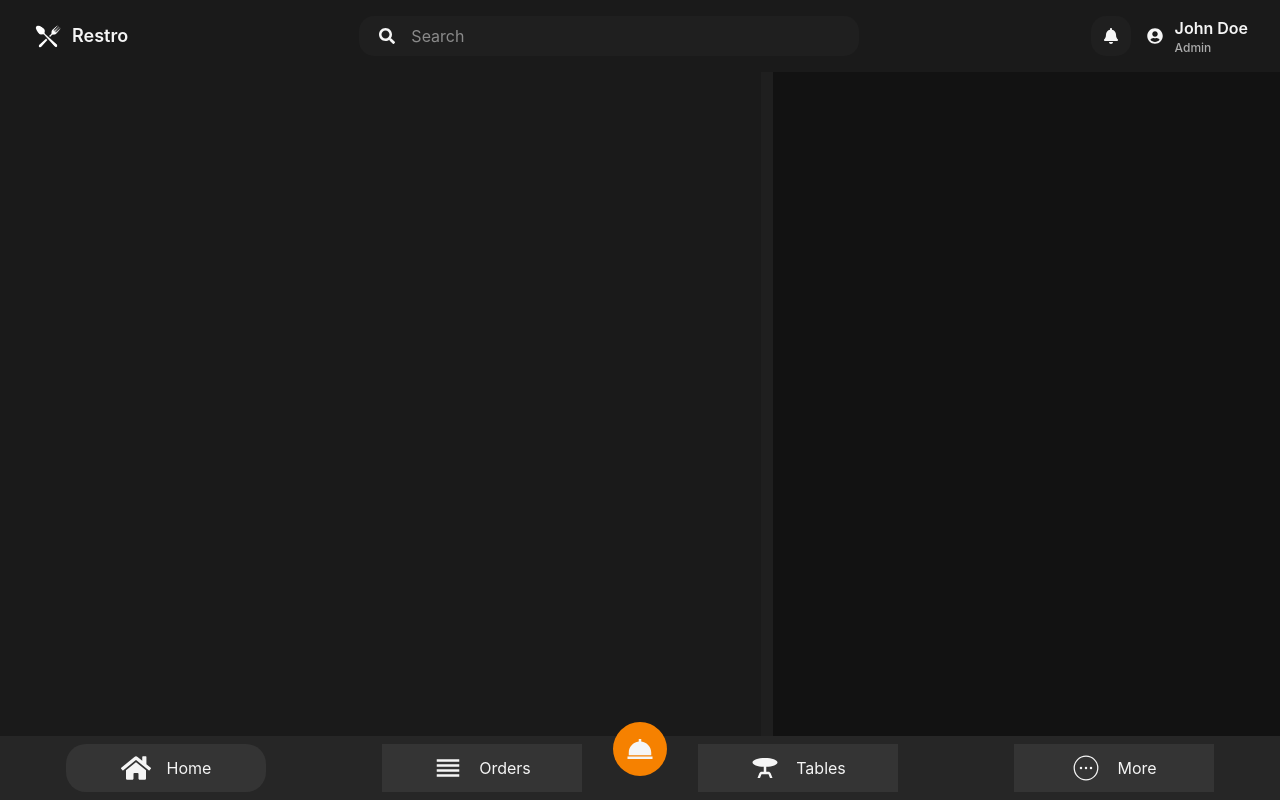
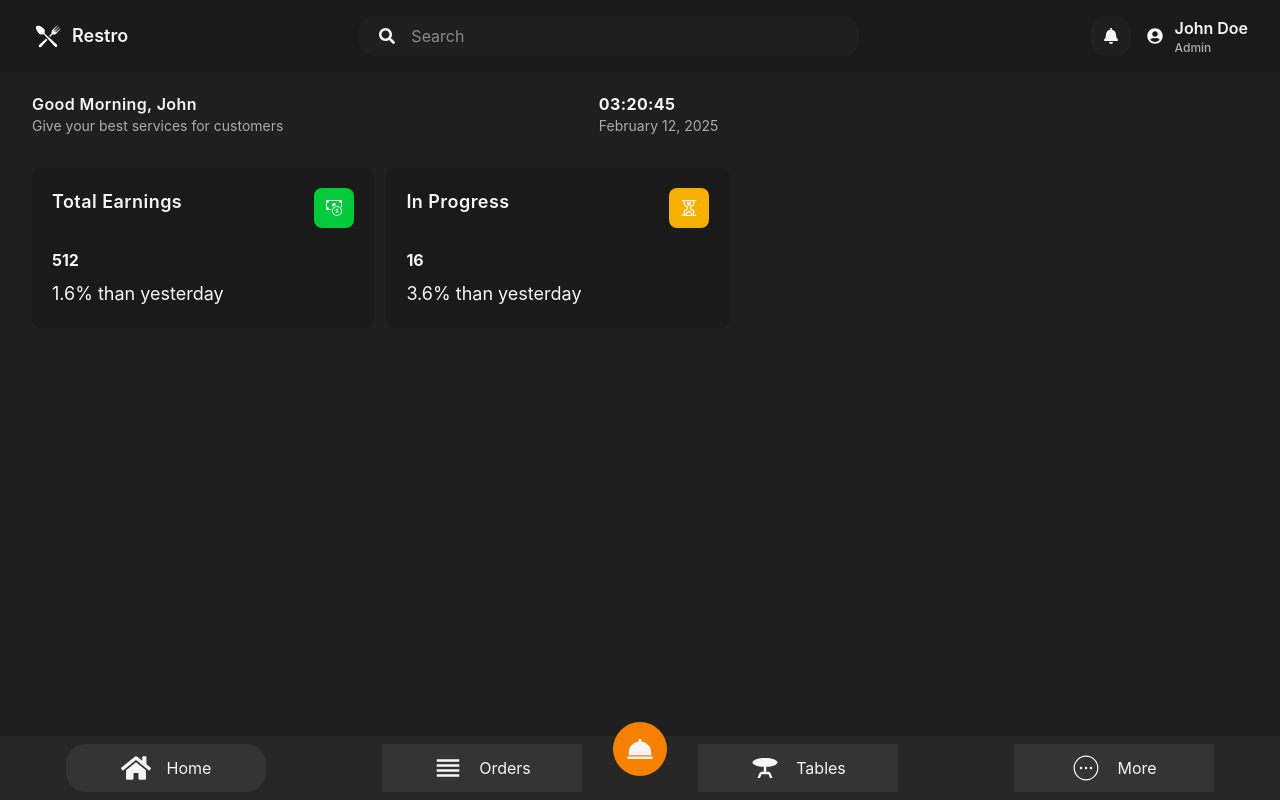
Before and after one commit to luizimcpi/pos, a React (Vite) app in the folder pos-frontend/: page / in a window 1280 px wide. Built offline with nearby package versions, Linux system fonts and the light colour scheme.

Commit message:
feat: add greetings and minicard to home

```diff
--- /dev/null
+++ b/pos-frontend/src/components/home/Greetings.jsx
@@ -0,0 +1,35 @@
+import React, {useState, useEffect} from "react";
+
+const Greetings = () => {
+
+    const [dateTime, setDateTime] = useState(new Date());
+
+    useEffect(() => {
+        const timer = setInterval(() => setDateTime(new Date()), 1000);
+        return () => clearInterval(timer);
+    }, []);
+
+    const formatDate = (date) => {
+        const months = ["January", "February", "March", "April", "May", "June", "July", "August", "September", "October", "November", "December"];
+        return `${months[date.getMonth()]} ${String(date.getDate()).padStart(2, '0')}, ${date.getFullYear()}`;
+    };
+
+    const formatTime = (date) => {
+        return `${String(date.getHours()).padStart(2, '0')}:${String(date.getMinutes()).padStart(2, '0')}:${String(date.getSeconds()).padStart(2, '0')}`;
+    };
+
+    return (
+        <div className="flex justify-between items-center px-8 mt-5">
+            <div>
+                <h1 className="text-[#f5f5f5] text-2x1 font-semibold tracking-wide">Good Morning, John</h1>
+                <p className="text-[#ababab] text-sm">Give your best services for customers</p>
+            </div>
+            <div>
+                <h1 className="text-[#f5f5f5] text-3x1 font-bold tracking-wide w-[130px]">{formatTime(dateTime)}</h1>
+                <p className="text-[#ababab] text-sm">{formatDate(dateTime)}</p>
+            </div>
+        </div>
+    )
+}
+
+export default Greetings;
--- /dev/null
+++ b/pos-frontend/src/components/home/MiniCard.jsx
@@ -0,0 +1,18 @@
+import React from "react";
+
+const MiniCard  = ({title, icon, number, footerNum}) => {
+    return (
+        <div className="bg-[#1a1a1a] py-5 px-5 rounded-lg w-[50%]">
+            <div className="flex items-start justify-between">
+                <h1 className="text-[#f5f5f5] text-lg font-semibold tracking-wide">{title}</h1>
+                <button className={`${title === "Total Earnings" ? "bg-[#02ca3a]" : "bg-[#f6b100]"} p-3 rounded-lg text-[#f5f5f5] text-2x1`}>{icon}</button>
+            </div>
+            <div>
+                <h1 className="text-[#f5f5f5] text-4x1 font-bold mt-5">{number}</h1>
+                <h1 className="text-[#f5f5f5] text-lg mt-2"><span>{footerNum}%</span> than yesterday</h1>
+            </div>
+        </div>
+    )
+}
+
+export default MiniCard;
--- a/pos-frontend/src/pages/Home.jsx
+++ b/pos-frontend/src/pages/Home.jsx
@@ -1,15 +1,23 @@
 import React from "react";
 import BottomNav from "../components/shared/BottomNav";
+import Greetings from "../components/home/Greetings";
+import MiniCard from "../components/home/MiniCard";
+import { BsCashCoin } from "react-icons/bs";
+import { GrInProgress } from "react-icons/gr";
 
 const Home = () => {
     return (
         <section className="bg-[#1f1f1f] h-[calc(100vh-5rem)] overflow-hidden flex gap-3">
             {/* LEFT DIV */}
-            <div className="flex-[3] bg-[#1a1a1a]">
-
+            <div className="flex-[3]">
+                <Greetings />
+                <div className="flex items-center w-full gap-3 px-8 mt-8">
+                    <MiniCard title="Total Earnings" icon={<BsCashCoin/>} number={512} footerNum={1.6}/>
+                    <MiniCard title="In Progress" icon={<GrInProgress/>} number={16} footerNum={3.6}/>
+                </div>
             </div>
             {/* Right DIV */}
-            <div className="flex-[2] bg-[#121212]">
+            <div className="flex-[2]">
 
             </div>
             <BottomNav />
```
Also changed, not shown: 1 other file (tests, documents, lock files or other folders).
